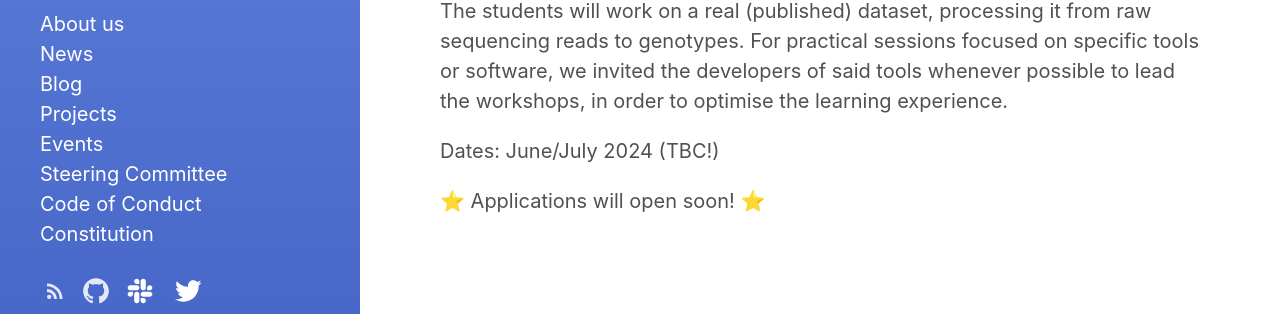
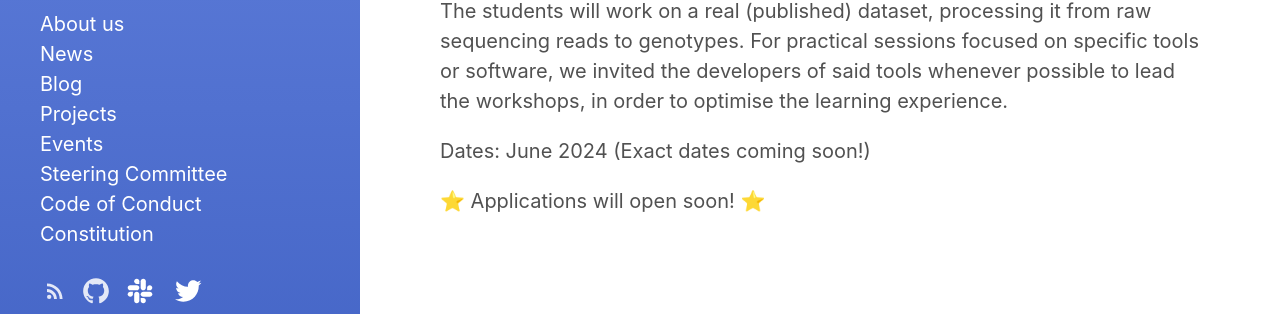
Before and after one commit to haam-community/haam-community.github.io, a Jekyll site: the page built from projects/haam_summer_school.md, in a window 1280 px wide and 1305 px high. Shown: the part 914-1228 px from the top of the window. Built offline with Jekyll 4.4.1, drawn with Linux system fonts in a browser that asks for light colours.

Commit message:
update wording

```diff
--- a/projects/haam_summer_school.md
+++ b/projects/haam_summer_school.md
@@ -22,6 +22,6 @@ The programme will include both theoretical and practical sessions. The exact sc
 The students will work on a real (published) dataset, processing it from raw sequencing reads to genotypes.
 For practical sessions focused on specific tools or software, we invited the developers of said tools whenever possible to lead the workshops, in order to optimise the learning experience.
 
-Dates: June/July 2024 (TBC!)
+Dates: June 2024 (Exact dates coming soon!)
 
 ⭐️ Applications will open soon! ⭐️
```
